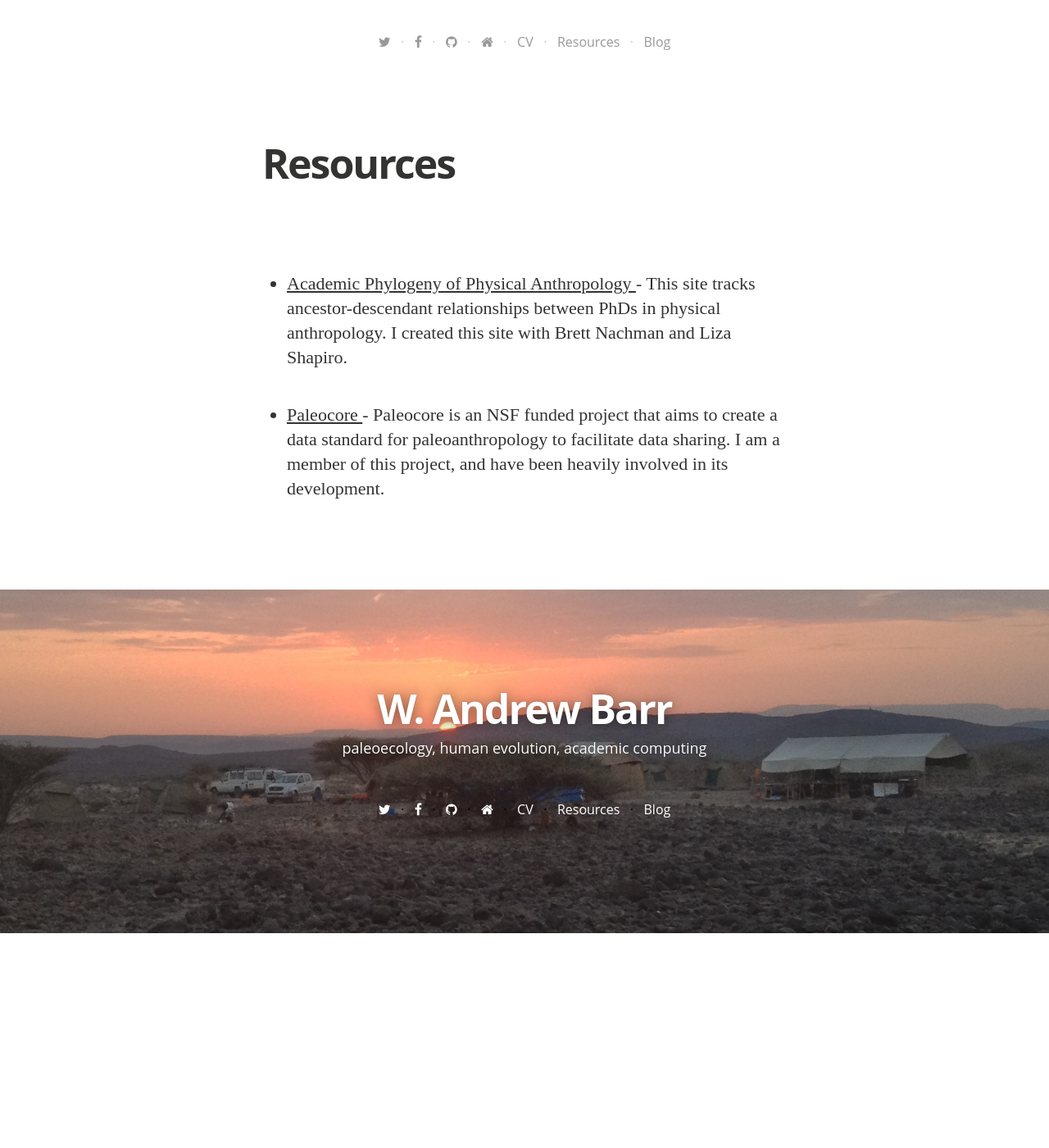
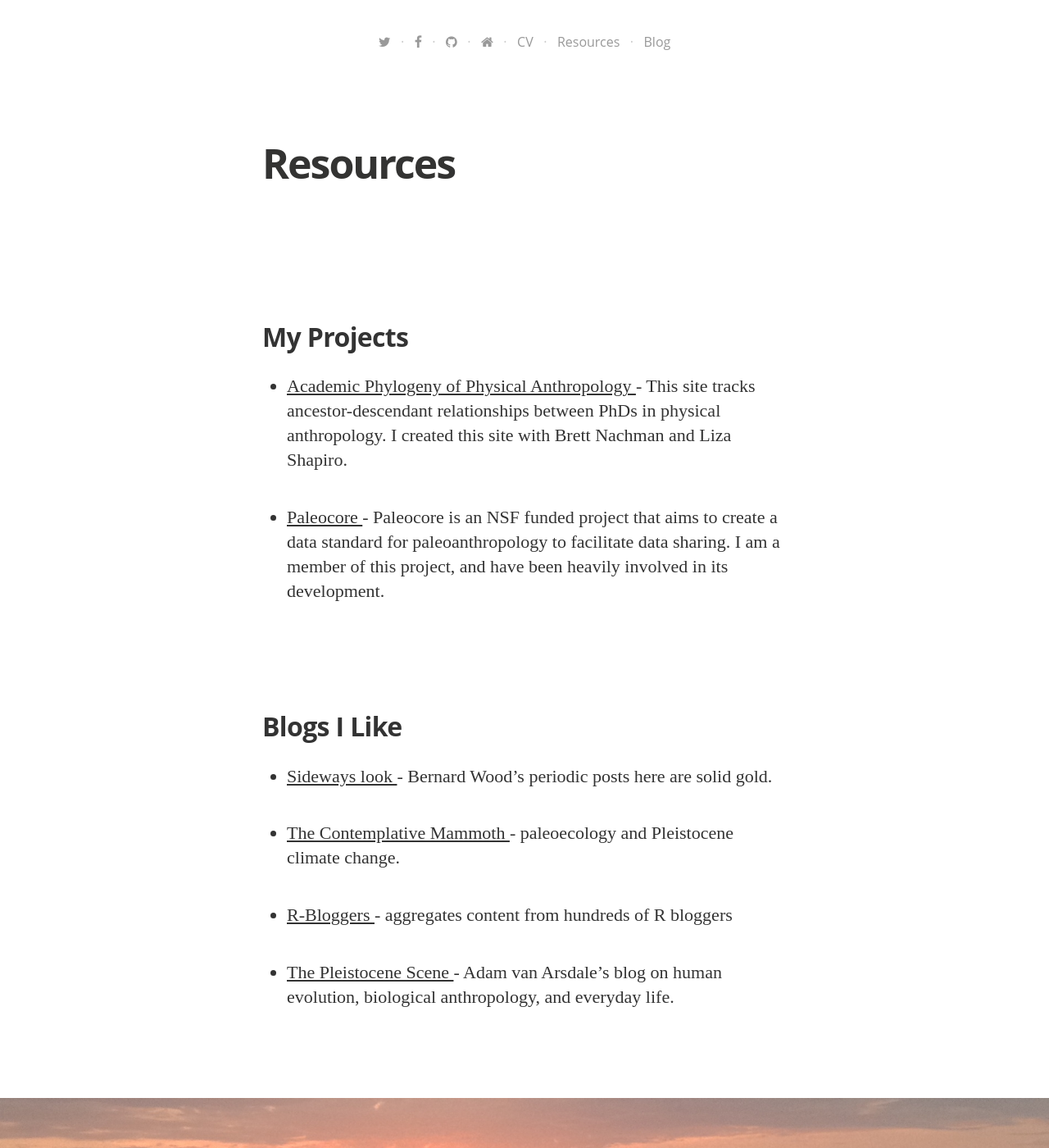
Before and after one commit to wabarr/personal, a Jekyll site: the page built from resources.md, in a window 1280 px wide and 1400 px high. Shown: the whole window at 82% size. Built offline with Jekyll 4.4.1, drawn with Linux system fonts in a browser that asks for light colours; nearby versions of some CDN libraries; some web fonts are replaced; Markdown is read by kramdown in place of the engine named in the settings.

Commit message:
update resources/links

```diff
--- a/_data/links.yaml
+++ b/_data/links.yaml
@@ -1,7 +1,22 @@
-- display: Academic Phylogeny of Physical Anthropology
-  url: http://physanthphylogeny.org
-  description: This site tracks ancestor-descendant relationships between PhDs in physical anthropology.  I created this site with Brett Nachman and Liza Shapiro.
+myprojects:
+    - display: Academic Phylogeny of Physical Anthropology
+      url: http://physanthphylogeny.org
+      description: This site tracks ancestor-descendant relationships between PhDs in physical anthropology.  I created this site with Brett Nachman and Liza Shapiro.
 
-- display: Paleocore
-  url: http://paleocore.org
-  description: Paleocore is an NSF funded project that aims to create a data standard for paleoanthropology to facilitate data sharing. I am a member of this project, and have been heavily involved in its development.
+    - display: Paleocore
+      url: http://paleocore.org
+      description: Paleocore is an NSF funded project that aims to create a data standard for paleoanthropology to facilitate data sharing. I am a member of this project, and have been heavily involved in its development.
+
+blogs:
+    - display: Sideways look
+      url: http://cashp.gwu.edu/blog/category/blogs/sideways-look/
+      description: Bernard Wood's periodic posts here are solid gold.
+    - display: The Contemplative Mammoth
+      url: http://contemplativemammoth.wordpress.com/
+      description: paleoecology and Pleistocene climate change.
+    - display: R-Bloggers
+      url: http://www.r-bloggers.com/
+      description: aggregates content from hundreds of R bloggers
+    - display: The Pleistocene Scene
+      url: https://blogs.wellesley.edu/vanarsdale/author/avanarsd/
+      description: Adam van Arsdale's blog on human evolution, biological anthropology, and everyday life.
--- a/resources.md
+++ b/resources.md
@@ -4,6 +4,15 @@
 title: Resources
 ---
 
-{% for link in site.data.links %}
+<h1 style="padding-bottom:20px;">My Projects</h1>
+
+{% for link in site.data.links.myprojects %}
 *  [ {{ link.display }} ]( {{ link.url }} ) - {{ link.description }}
 {% endfor %}
+
+
+<h1 style="padding-bottom:20px;">Blogs I Like</h1>
+
+{% for link in site.data.links.blogs %}
+*  [ {{ link.display }} ]( {{ link.url }} ) - {{ link.description }}
+{% endfor %}
```
